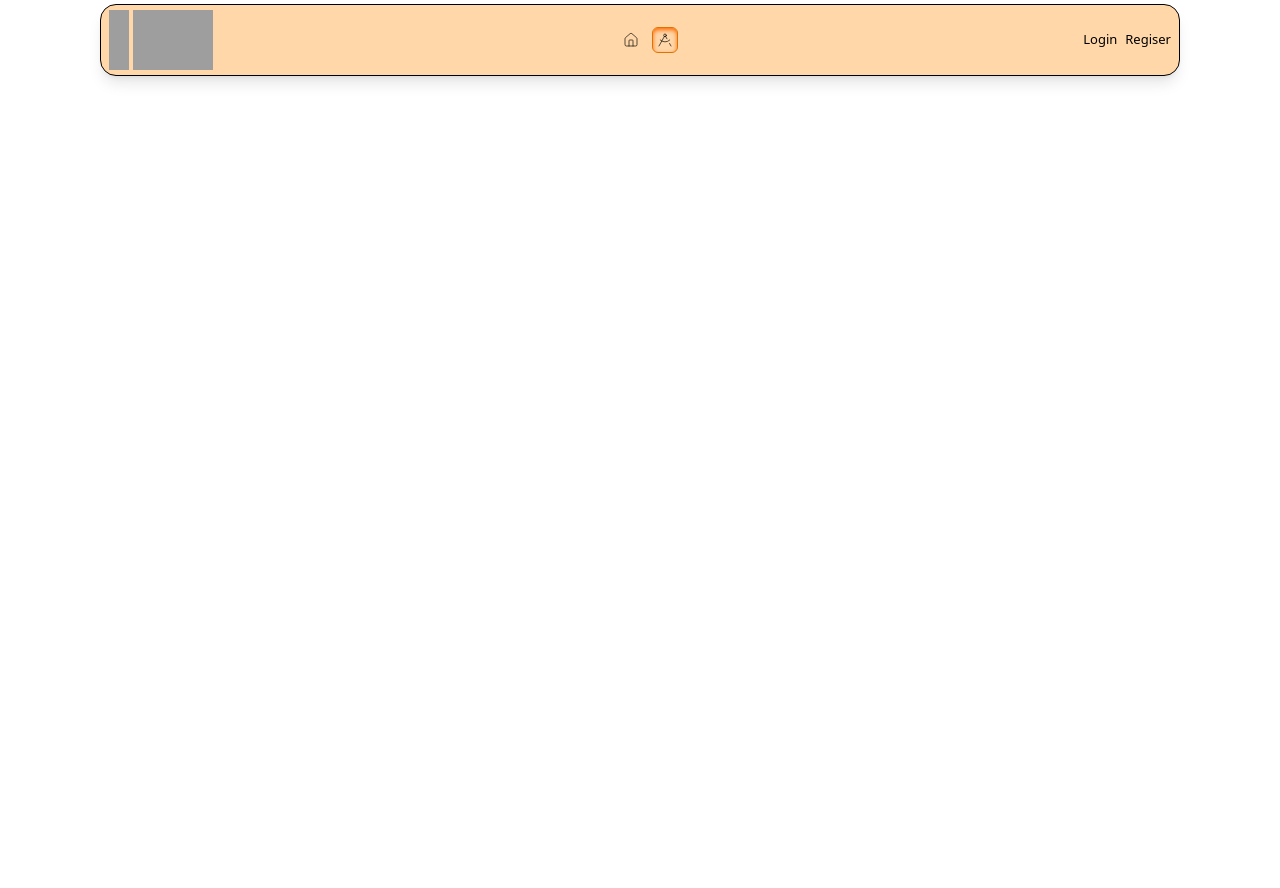
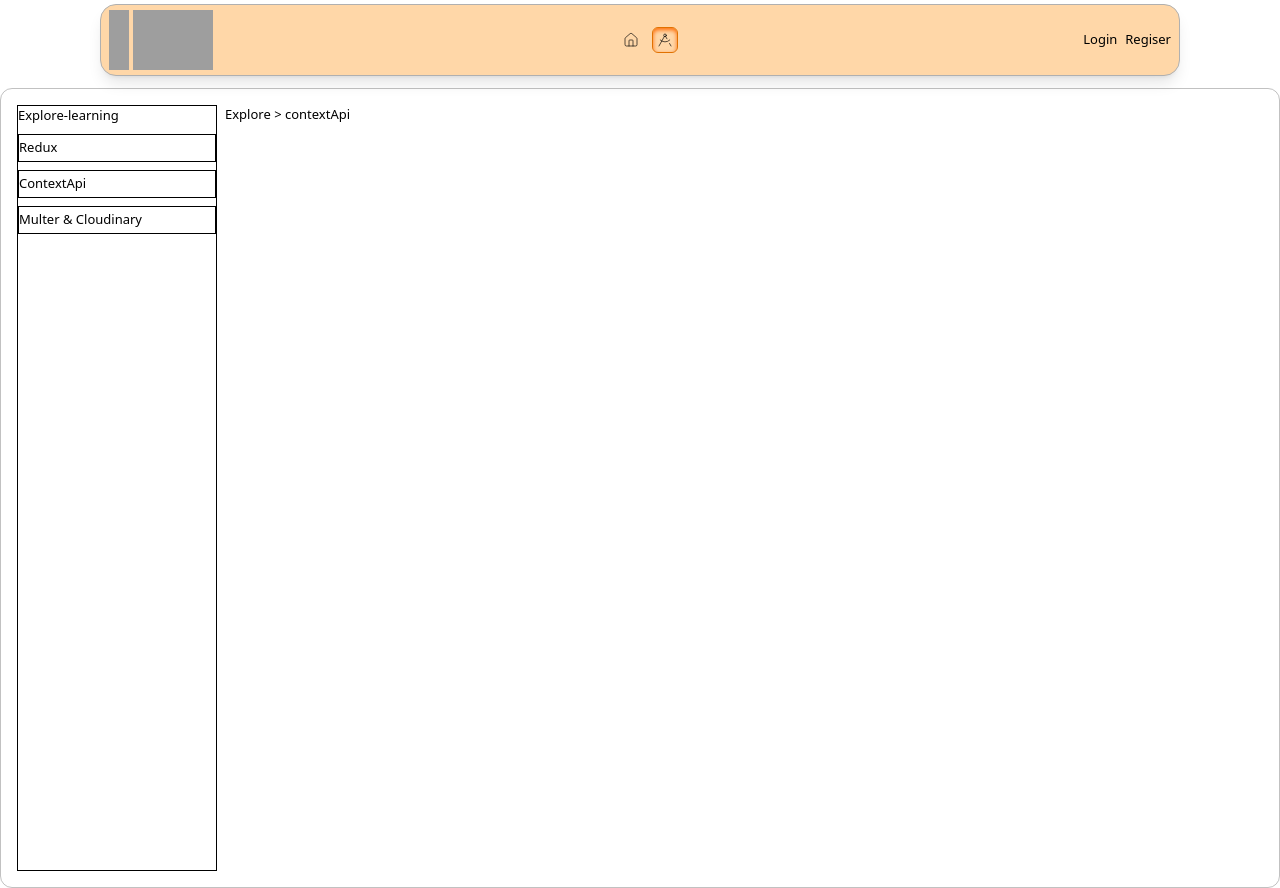
Before and after one commit to GauravShambharkar/DevCheats, a React (Vite) app: page /explore/contextApi in a window 1280 px wide. Before the commit this address had no page. Before the commit the page ends 800 px from the top, so only its background shows below. Built offline with nearby package versions, Linux system fonts and the light colour scheme; grey boxes are pictures that could not be loaded.

Commit message:
breadCrumbs and SideBar

```diff
--- /dev/null
+++ b/src/Components/ContextAPI/ContextAPI.tsx
@@ -0,0 +1,18 @@
+import React from "react";
+
+type breadCrumbType = {
+  breadCrumb: string;
+};
+
+const ContextAPI: React.FC<breadCrumbType> = ({ breadCrumb }) => {
+  return (
+    <>
+      <div className="">
+        <span>{breadCrumb}</span>
+        {/* <div>ContextAPI</div> */}
+      </div>
+    </>
+  );
+};
+
+export default ContextAPI;
--- a/src/Components/Explore/Explore.tsx
+++ b/src/Components/Explore/Explore.tsx
@@ -1,9 +1,16 @@
 import React from "react";
+import SideBar from "./ExploreSideBar/SideBar";
+import ExploreTopics from "./ExploreTopics/ExploreTopics";
 
 const Explore = () => {
   return (
     <>
-      <div className="w-full h-screen allcenter">Explore</div>
+      <div className="w-full xcenter">
+        <div className="w-320 border border-[#84848481] mt-22 rounded-xl h-screen p-4 flex gap-2">
+          <SideBar/>
+          <ExploreTopics/>
+        </div>
+      </div>
     </>
   );
 };
--- /dev/null
+++ b/src/Components/Explore/ExploreSideBar/SideBar.tsx
@@ -0,0 +1,28 @@
+import { NavLink } from "react-router-dom";
+
+const SideBar = () => {
+  const sideBarNavigation = [
+    { lable: "Redux", href: "/explore/redux" },
+    { lable: "ContextApi", href: "/explore/contextApi" },
+    { lable: "Multer & Cloudinary", href: "/explore/multer&cloudinary" }
+];
+
+  return (
+    <>
+      <div className="border w-50 h-full flex flex-col gap-2">
+        <h2>Explore-learning</h2>
+        <div className="w-full flex flex-col gap-2">
+          {sideBarNavigation.map((item, id) => {
+            return (
+              <NavLink key={id} className="border h-7 ycenter" to={item.href}>
+                {item.lable}
+              </NavLink>
+            );
+          })}
+        </div>
+      </div>
+    </>
+  );
+};
+
+export default SideBar;
--- /dev/null
+++ b/src/Components/Explore/ExploreTopics/ExploreTopics.tsx
@@ -0,0 +1,25 @@
+import { useParams } from "react-router-dom";
+import Redux from "../Redux/Redux";
+import ContextAPI from "@/Components/ContextAPI/ContextAPI";
+import Multer_Cloudinary from "@/Components/Multer&Cloudinary/Multer&Cloudinary";
+
+const ExploreTopics = () => {
+  const { lable } = useParams();
+
+  if (lable === "redux") {
+    const breadCrumb: string = `Explore > ${lable}`;
+    return <Redux breadCrumb={breadCrumb} />;
+  }
+  if (lable === "contextApi") {
+    const breadCrumb: string = `Explore > ${lable}`;
+    return <ContextAPI breadCrumb={breadCrumb} />;
+  }
+  if (lable === "multer&cloudinary") {
+    const breadCrumb: string = `Explore > ${lable}`;
+    return <Multer_Cloudinary breadCrumb={breadCrumb} />;
+  }
+
+  return <div>Select a topic</div>;
+};
+
+export default ExploreTopics;
--- /dev/null
+++ b/src/Components/Explore/Redux/Redux.tsx
@@ -0,0 +1,18 @@
+import React from "react";
+
+type breadCrumbType = {
+  breadCrumb: string;
+};
+
+const Redux: React.FC<breadCrumbType> = ({ breadCrumb }) => {
+  return (
+    <>
+      <div className="">
+        <h1>{breadCrumb}</h1>
+        <div>Redux</div>
+      </div>
+    </>
+  );
+};
+
+export default Redux;
--- /dev/null
+++ b/src/Components/Multer&Cloudinary/Multer&Cloudinary.tsx
@@ -0,0 +1,18 @@
+import React from "react";
+
+type breadCrumbType = {
+  breadCrumb: string;
+};
+
+const Multer_Cloudinary: React.FC<breadCrumbType> = ({ breadCrumb }) => {
+  return (
+    <>
+      <div className="">
+        <span>{breadCrumb}</span>
+        {/* <div>Multer&Cloudinary</div> */}
+      </div>
+    </>
+  );
+};
+
+export default Multer_Cloudinary;
--- a/src/Components/Navbar/NavBar.tsx
+++ b/src/Components/Navbar/NavBar.tsx
@@ -4,8 +4,8 @@ import { NavLink } from "react-router-dom";
 const NavBar = () => {
   return (
     <>
-      <div className="w-full h-20 flex items-center justify-center py-1">
-        <div className="w-270 rounded-2xl bg-orange-200 shadow-lg flex h-full justify-between items-center border px-2">
+      <div className="w-full h-20 flex items-center justify-center py-1 fixed">
+        <div className="w-270 rounded-2xl bg-orange-200 shadow-lg flex h-full justify-between items-center border border-[#b0b0b0] px-2">
           <span className="flex gap-1">
             <img className="w-5" src="devCheatsOnlyLogo.svg" alt="" />
             <img className="w-20" src="devCheatsTextLogo.svg" alt="" />
--- a/src/Components/Navbar/Routing.tsx
+++ b/src/Components/Navbar/Routing.tsx
@@ -2,6 +2,7 @@ import React from "react";
 import { Route, Routes } from "react-router-dom";
 import Home from "../Home/Home";
 import Explore from "../Explore/Explore";
+import Redux from "../Explore/Redux/Redux";
 
 const Routing = () => {
   return (
@@ -13,6 +14,9 @@ const Routing = () => {
         <Route path="/Explore" element={<Explore />}>
           feed
         </Route>
+        <Route path="/explore/:lable" element={<Explore />}>
+          feed
+        </Route>
       </Routes>
     </>
   );
```
